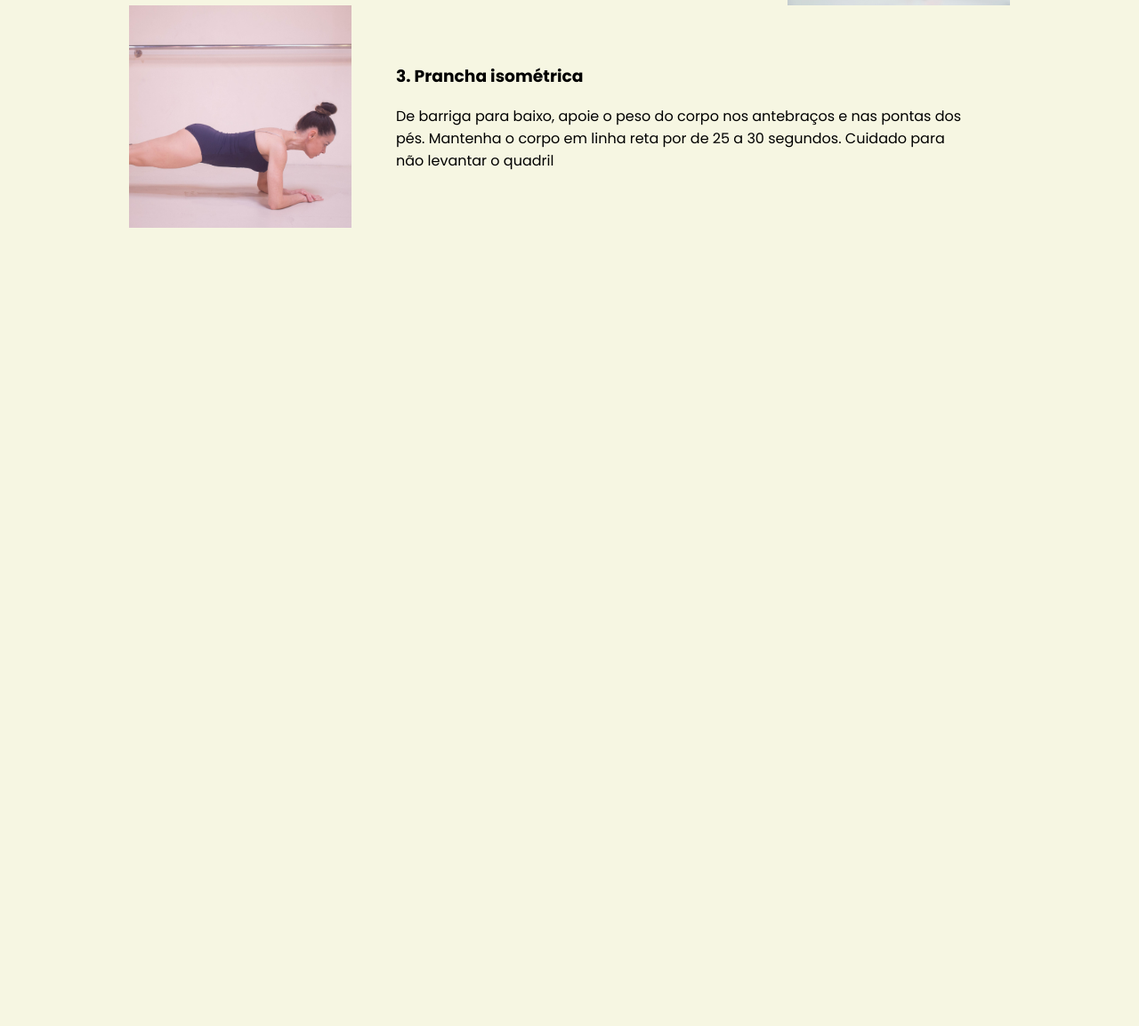
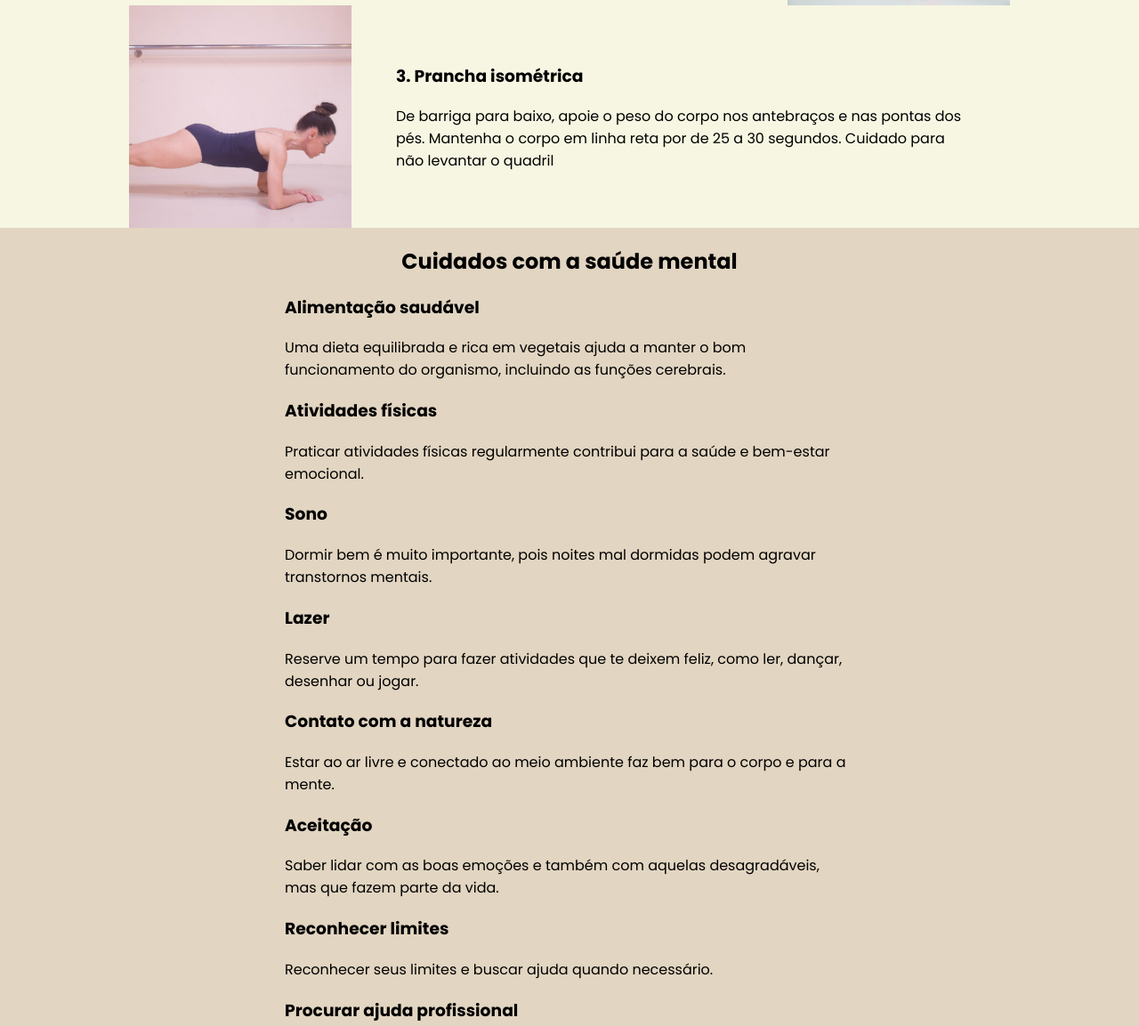
Before and after one commit to JorgeEGMarques/IMC, a plain HTML site: page index.html in a window 1280 px wide. Shown: the part 4006-5159 px from the top of the page at 89% size. Before the commit the page ends 4262 px from the top, so only its background shows below. Drawn offline with Linux system fonts and the light colour scheme.

Commit message:
saude mental

```diff
--- a/index.html
+++ b/index.html
@@ -180,6 +180,29 @@
                     <img src="./images/prancha.jpg" alt="Casal fazendo uma corrida leve">
                 </div>
             </section>
+            <section id="section4">
+                <div class="texto">
+                    <h2>Cuidados com a saúde mental</h2>
+                    <p>
+                        <h3>Alimentação saudável</h3>
+                        Uma dieta equilibrada e rica em vegetais ajuda a manter o bom funcionamento do organismo, incluindo as funções cerebrais.
+                        <h3>Atividades físicas</h3>
+                        Praticar atividades físicas regularmente contribui para a saúde e bem-estar emocional.
+                        <h3>Sono</h3>
+                        Dormir bem é muito importante, pois noites mal dormidas podem agravar transtornos mentais.
+                        <h3>Lazer</h3>
+                        Reserve um tempo para fazer atividades que te deixem feliz, como ler, dançar, desenhar ou jogar.
+                        <h3>Contato com a natureza</h3>
+                        Estar ao ar livre e conectado ao meio ambiente faz bem para o corpo e para a mente.
+                        <h3>Aceitação</h3>
+                        Saber lidar com as boas emoções e também com aquelas desagradáveis, mas que fazem parte da vida.
+                        <h3>Reconhecer limites</h3>
+                        Reconhecer seus limites e buscar ajuda quando necessário.
+                        <h3>Procurar ajuda profissional</h3>
+                        Se estiver se sentindo deprimido e tendo pensamentos que possam colocar em risco sua vida e de outros, procure ajuda de um psicólogo.<br><br>
+                        Além disso, é possível promover a saúde mental em grupos de apoio e espaços de escuta.</p>
+                </div>
+            </section>
         </main>
     </body>
     <script src="../scripts/dropdown.js"></script>
--- a/styles/home.css
+++ b/styles/home.css
@@ -63,3 +63,9 @@
 @media (max-width: 855px) {
     #section3 img { width: 0; }
 }
+
+#section4 {
+    background-color: #e2d5c1;
+    display: flex;
+    justify-content: center;
+}
```
